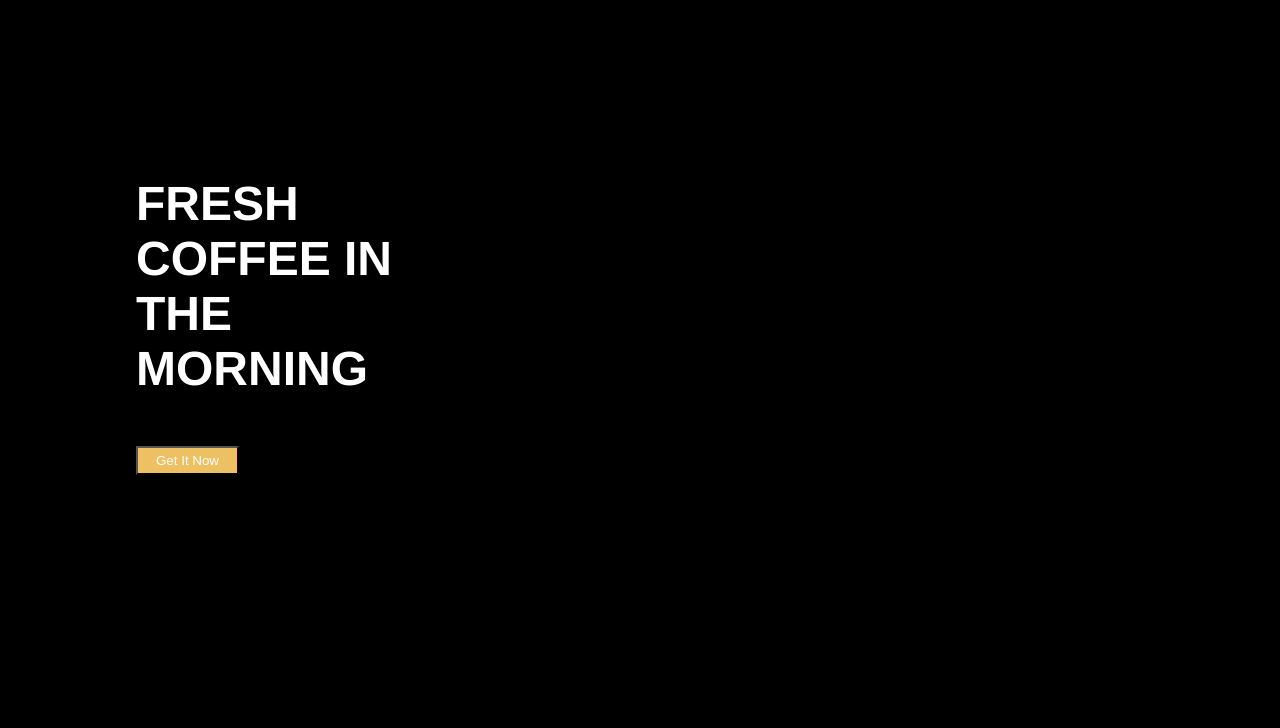
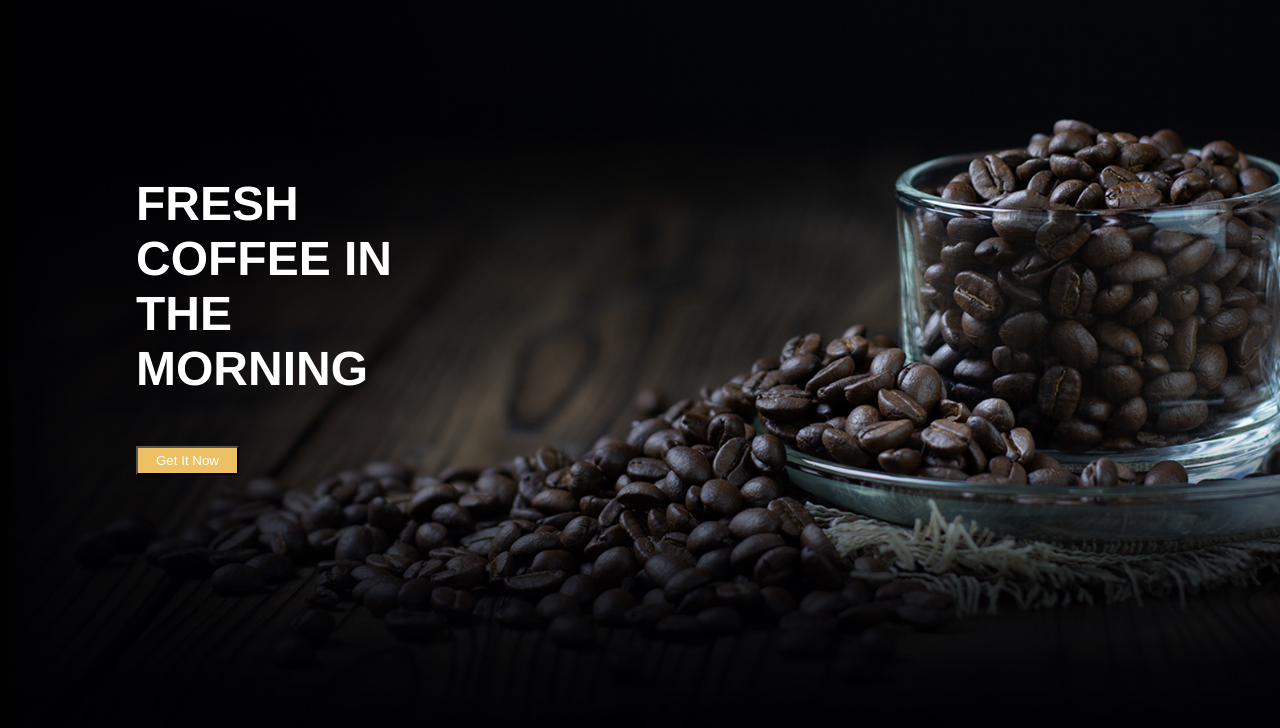
Before and after one commit to Shahid0301/CoffeeWebsite, a plain HTML site: page index.htm in a window 1280 px wide. Shown: the part 72-800 px from the top of the page. Drawn offline with Linux system fonts and the light colour scheme; files whose address does not match are found by name.

Commit message:
Update coffee.css

```diff
--- a/coffee.css
+++ b/coffee.css
@@ -49,7 +49,7 @@ li:hover{
     float:left;
 }
 .Home{
-    background-image:url(home-img.jpeg');
+    background-image:url('home-img.jpeg');
     height: 100vh;
     width: 100vw;
     background-size: cover;
```
